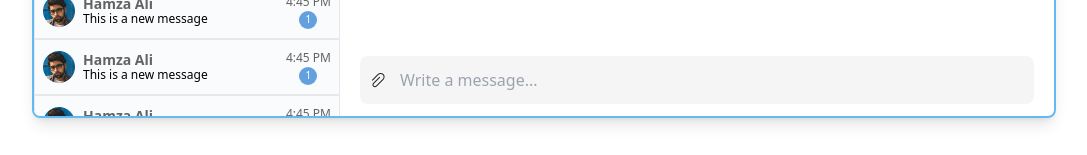
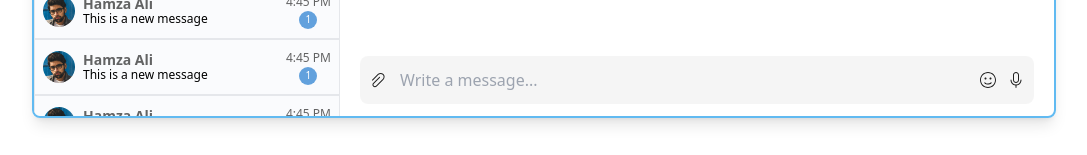
Before and after one commit to Hat52/Chat-App, a React (Vite) app in the folder client/: page / in a window 1280 px wide. Shown: the part 642-797 px from the top of the page, without its empty margins (96-1183 px from the left). Built offline with nearby package versions, Linux system fonts and the light colour scheme.

Commit message:
feat: text-field icons

```diff
--- a/client/src/components/MessageContainer/index.tsx
+++ b/client/src/components/MessageContainer/index.tsx
@@ -27,11 +27,15 @@ export default function MessageContainer({ name, avatar }: IMessageContainer) {
 						className="absolute left-2 top-1/2 transform -translate-y-1/2"
 					/>
 					<input
-						className="w-full h-[48px] px-5 bg-transparent"
+						className="w-full h-[48px] px-5 bg-transparent outline-0"
 						value=""
 						placeholder="Write a message..."
 						onChange={() => {}}
 					/>
+					<div className="flex absolute right-2 gap-2 top-1/2 transform -translate-y-1/2">
+						<img src={Emoji} className="cursor-pointer" />
+						<img src={Mic} className="cursor-pointer" />
+					</div>
 				</div>
 			</div>
 		</div>
```
